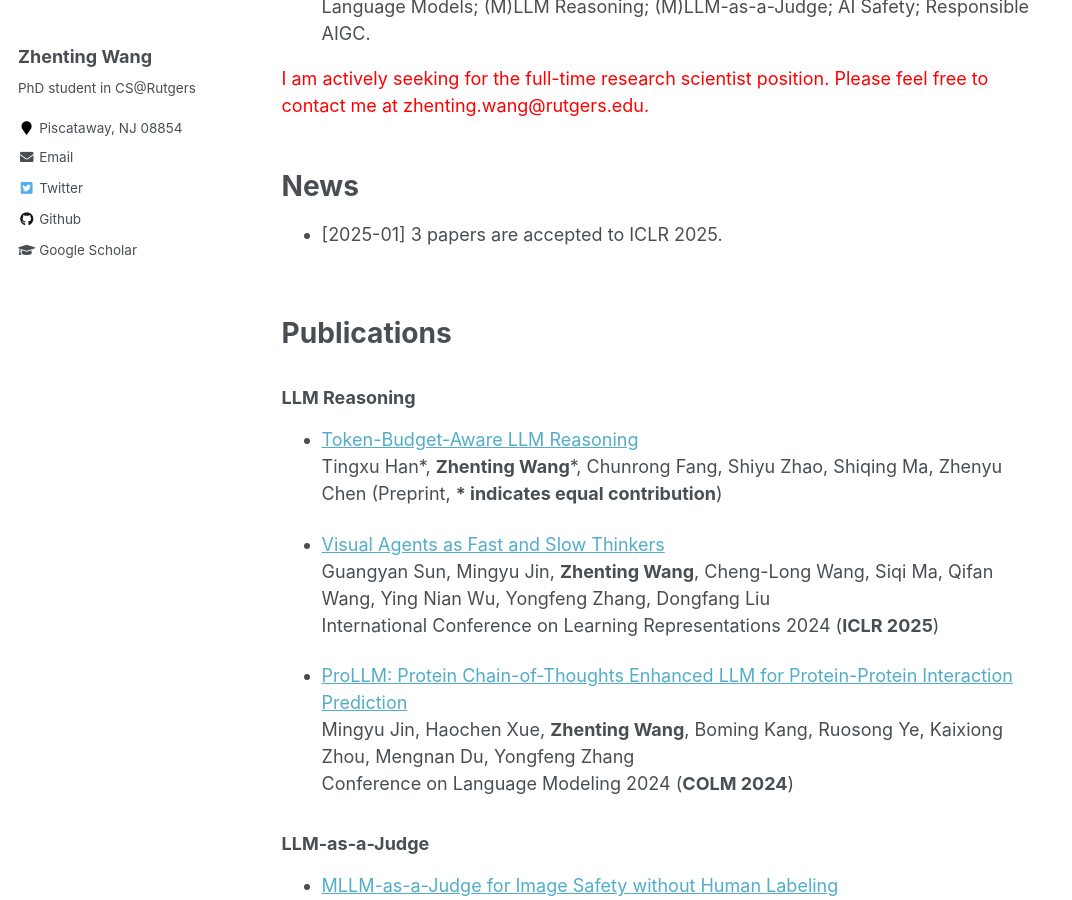
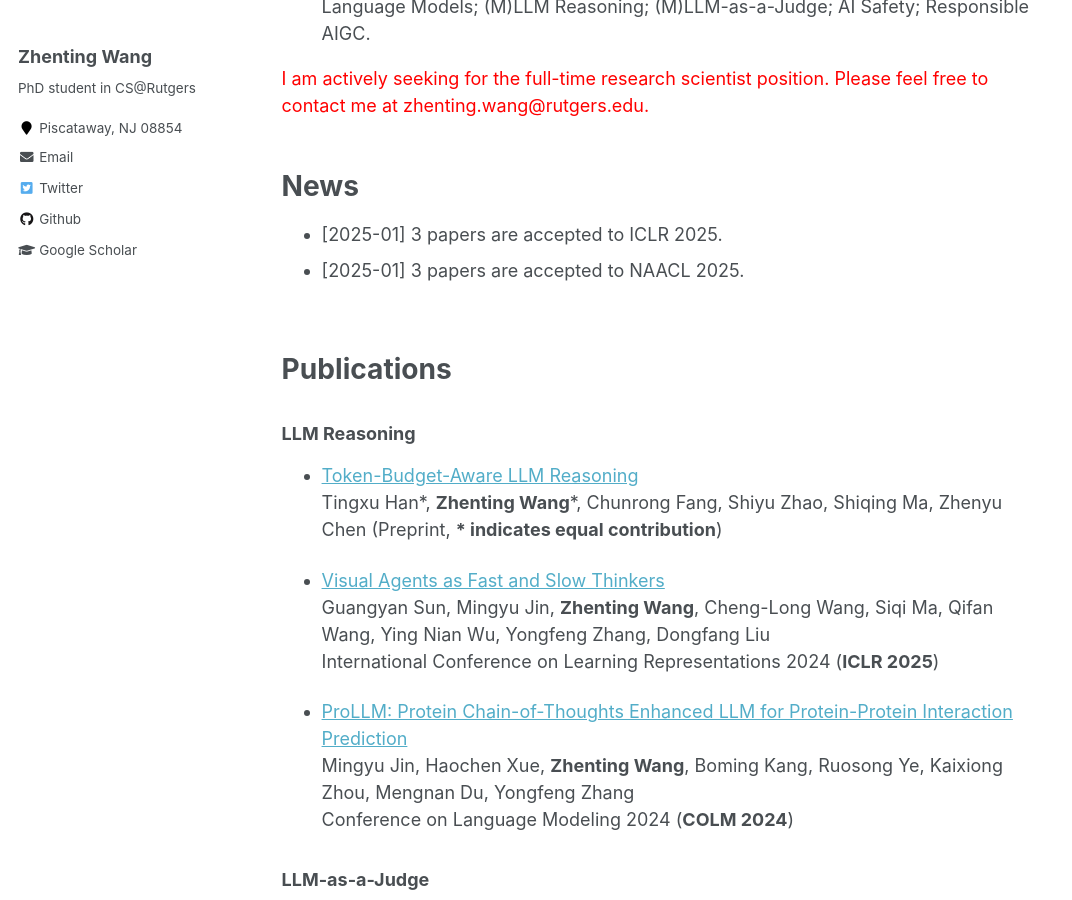
Before and after one commit to ZhentingWang/zhentingwang.github.io, a Jekyll site: the page built from _pages/about.md, in a window 1280 px wide and 900 px high, scrolled down 302 px. Shown: the whole window, without its empty margins (0-1072 px from the left). Built offline with Jekyll 4.4.1, drawn with Linux system fonts in a browser that asks for light colours.

Commit message:
Update about.md

```diff
--- a/_pages/about.md
+++ b/_pages/about.md
@@ -18,6 +18,7 @@ redirect_from:
 News
 ======
 * [2025-01] 3 papers are accepted to ICLR 2025.
+* [2025-01] 3 papers are accepted to NAACL 2025.
 
 <!--News
 ======
```
